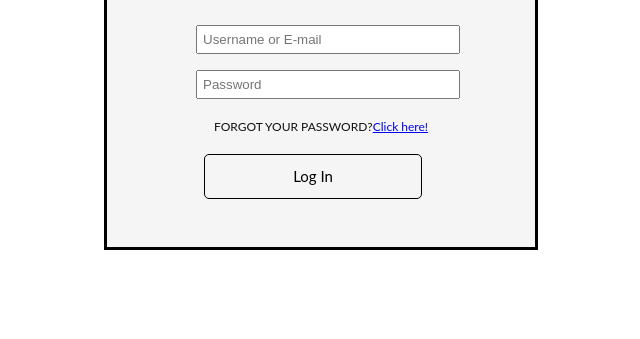
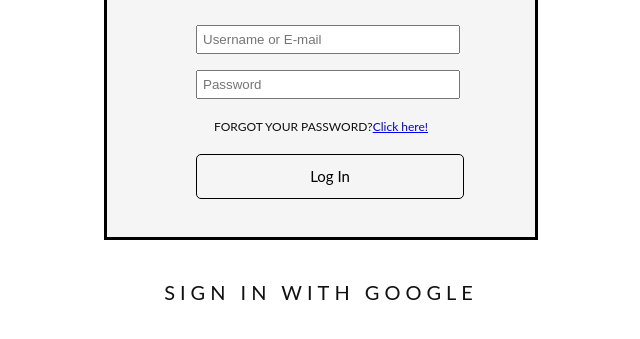
Before and after one commit to juusujanar/iizibang, a plain HTML site: page login/index.html in a window 1280 px wide. Shown: the part 181-520 px from the top of the page, without its empty margins (319-959 px from the left). Drawn offline with nearby package versions, Linux system fonts and the light colour scheme.

Commit message:
Potential login fix v2

```diff
--- a/css/stylesheet.css
+++ b/css/stylesheet.css
@@ -211,7 +211,7 @@
     -webkit-align-items: center;
     align-items: center;
 }
-.ghost-buttonSignUp{
+.ghost-buttonSignUp, .ghost-buttonLogIn{
     display: inline-block;
     width: 200px;
     padding: 8px;
@@ -228,9 +228,15 @@
 
 
 .ghost-buttonSignUp:hover,
-.ghost-buttonSignUp:active {
+.ghost-buttonSignUp:active ,
+.ghost-buttonLogIn:hover ,
+.ghost-buttonLogIn:active{
     background-color: black;
     color: white;
+}
+.ghost-buttonLogIn{
+    width: 100%;
+    margin: 0 0px;
 }
 h3{
     letter-spacing: 5px;
@@ -449,7 +455,10 @@
 
 }
 
-.g-signin2{
-    padding:5px;
-    width: 100%;
+.signInWithGoogle{
+    display: flex;
+    padding-top: 20px;
+    justify-content: center;
+    align-items: center;
+    flex-direction: column;
 }
--- a/login/index.html
+++ b/login/index.html
@@ -37,13 +37,17 @@
 
             <!--Refrence on how to make ghost buttons: http://sixrevisions.com/css/ghost-buttons/-->
             <div class="login-input-container">
-                <a class="ghost-buttonSignUp" id="loginButton">Log In</a>
-                <div class="g-signin2" data-onsuccess="onSignIn" data-theme="dark"></div>
+                <a class="ghost-buttonLogIn" id="loginButton">Log In</a>
             </div>
 
 
         </div>
     </form>
+    <div class="signInWithGoogle">
+        <h3>Sign in with google</h3>
+        <div class="g-signin2" data-onsuccess="onSignIn" data-theme="dark"></div>
+    </div>
+
 
 
     <!-- Javascript file references. Keep this section at bottom -->
```
